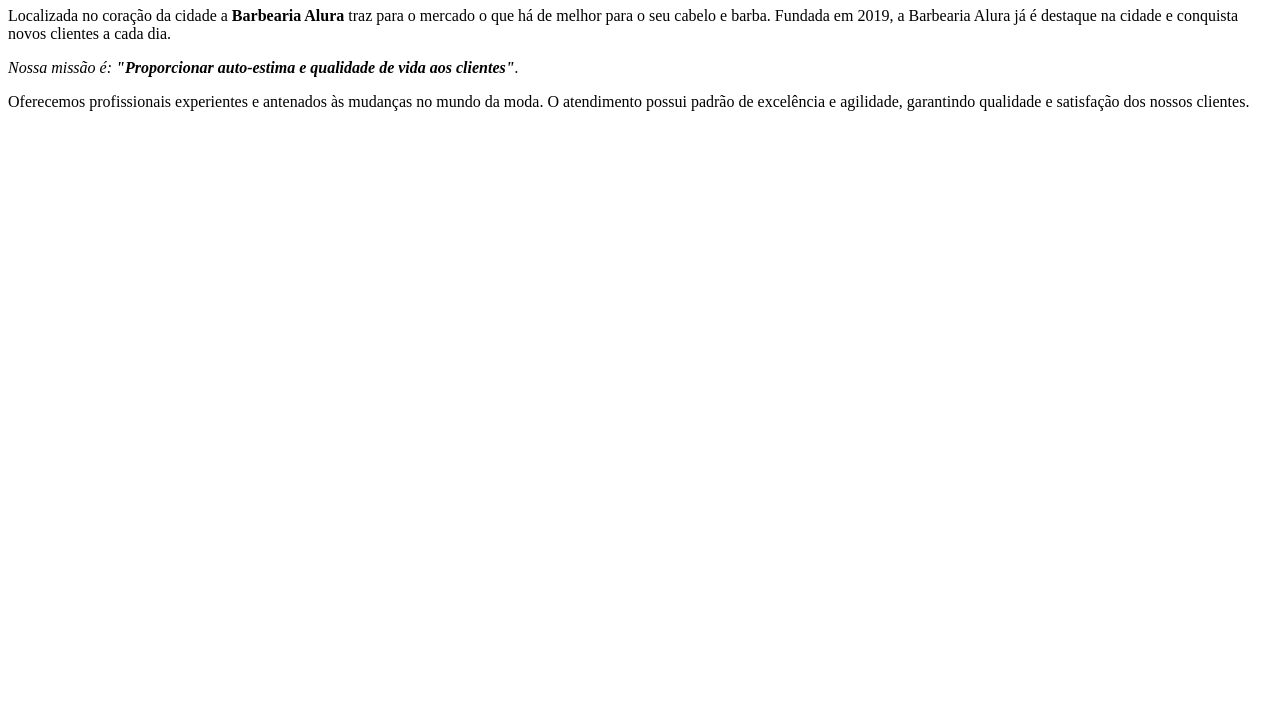
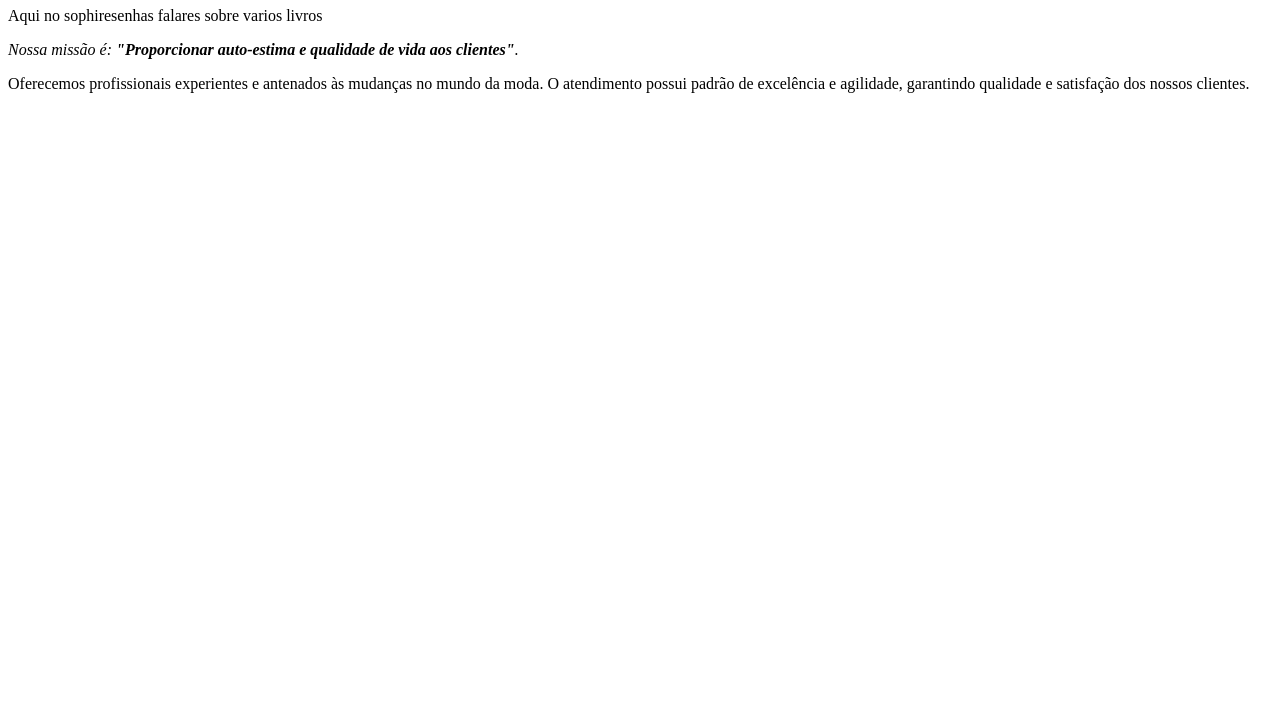
Before and after one commit to sophis08/PC-Primeiro-A-AJ, a plain HTML site: page index.html in a window 1280 px wide. Shown: the part 73-800 px from the top of the page. Drawn offline with Linux system fonts and the light colour scheme.

Commit message:
Update index.html

```diff
--- a/index.html
+++ b/index.html
@@ -7,8 +7,7 @@
 <body>
 <h1>sophiresenhas</h1>
 
-        <p>Localizada no coração da cidade a <strong>Barbearia Alura</strong> traz para o mercado o que há de melhor para o seu cabelo e barba.
-        Fundada em 2019, a Barbearia Alura já é destaque na cidade e conquista novos clientes a cada dia.</p>
+<p> Aqui no sophiresenhas falares sobre varios livros  </p>
 
 <p><em>Nossa missão é: <strong>"Proporcionar auto-estima e qualidade de vida aos clientes"</strong>.</em></p>
 
```
Lines whose indentation alone changed are shown as unchanged.
